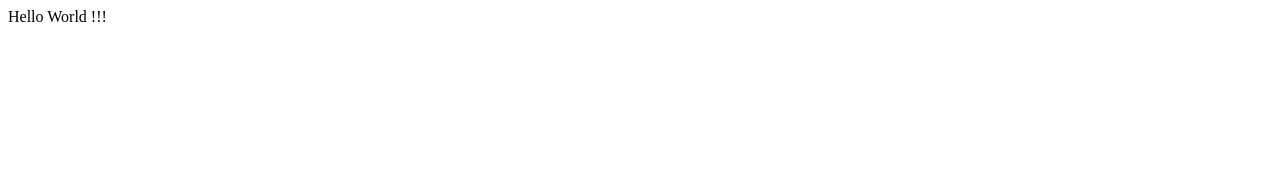
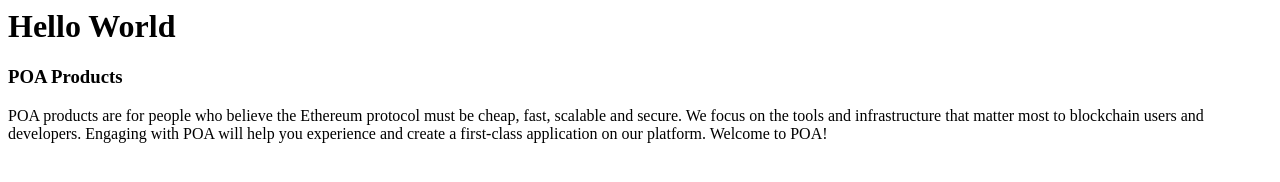
Before and after one commit to creath/creath.github.io, a plain HTML site: page index.html in a window 1280 px wide. Drawn offline with Linux system fonts and the light colour scheme.

Commit message:
본문내용 수정

```diff
--- a/index.html
+++ b/index.html
@@ -1 +1,5 @@
-Hello World !!!
+<h1>Hello World</h1>
+<h3>POA Products</h3>
+<p>
+    POA products are for people who believe the Ethereum protocol must be cheap, fast, scalable and secure. We focus on the tools and infrastructure that matter most to blockchain users and developers. Engaging with POA will help you experience and create a first-class application on our platform. Welcome to POA!
+</p>
```
